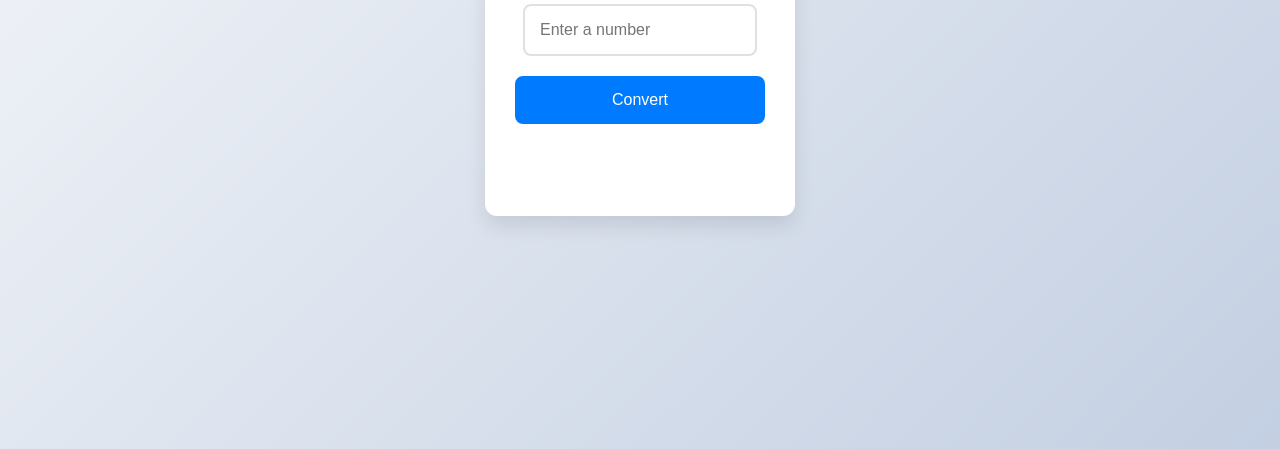
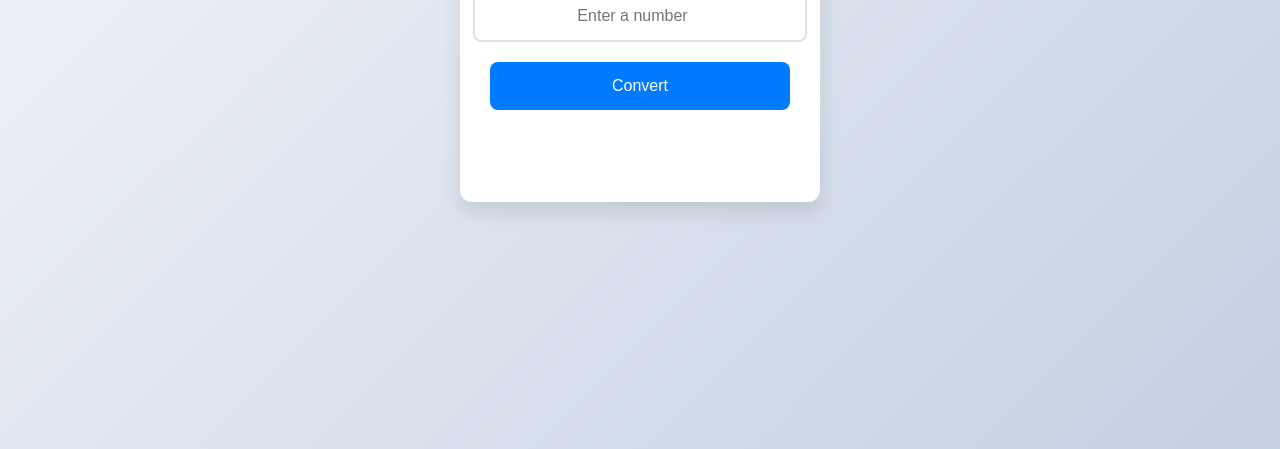
Before and after one commit to jasonmdyer/roman-numeral-converter, a plain HTML site: page index.html in a window 1280 px wide. Shown: the part 351-800 px from the top of the page. Drawn offline with Linux system fonts and the light colour scheme.

Commit message:
Update styles.css

```diff
--- a/styles.css
+++ b/styles.css
@@ -9,12 +9,15 @@ body {
 }
 
 .container {
+    display: flex;
+    flex-direction: column;
+    align-items: center;
     text-align: center;
     background: #ffffff;
     padding: 30px;
     border-radius: 12px;
     box-shadow: 0 10px 20px rgba(0, 0, 0, 0.1);
-    width: 250px;
+    width: 300px;
 }
 
 h1 {
@@ -25,13 +28,14 @@ h1 {
 
 input {
     padding: 15px;
-    width: 80%;
+    width: 100%;
     margin-bottom: 20px;
     border: 2px solid #e0e0e0;
     border-radius: 8px;
     font-size: 16px;
     outline: none;
     transition: border-color 0.3s;
+    text-align: center;
 }
 
 input:focus {
```
